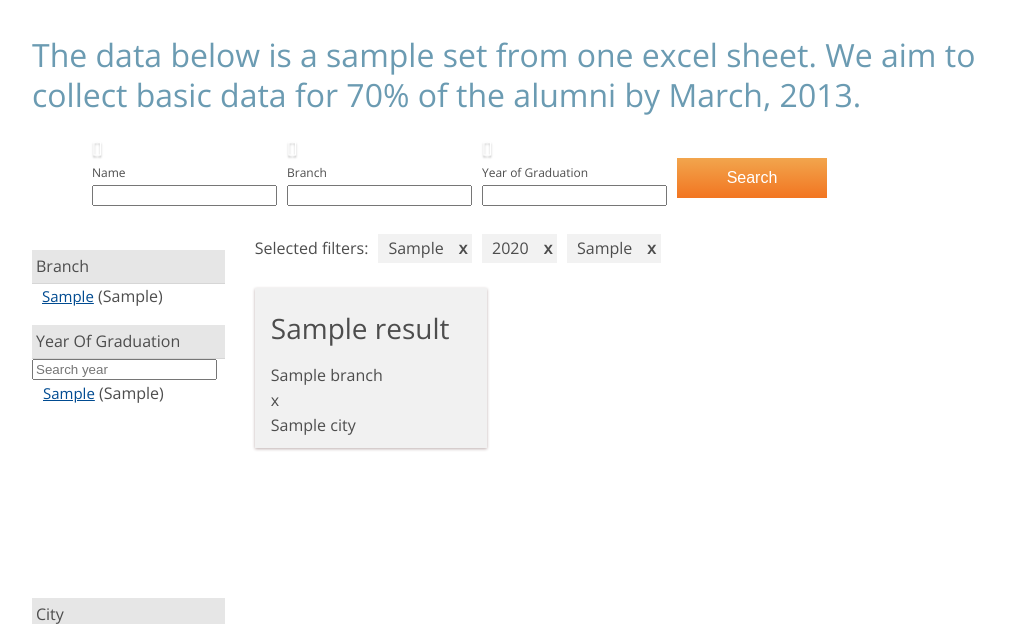
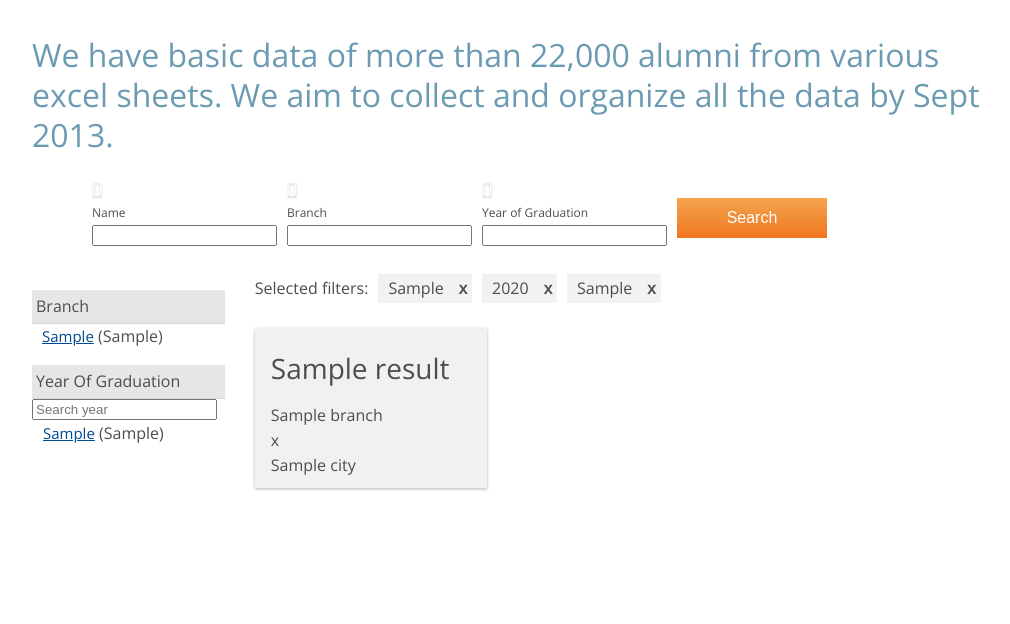
Before and after one commit to sriharimaneru/askra-repo, a Django app: template src/askra/templates/search/search.html in a window 1280 px wide. Shown: the part 100-724 px from the top of the page, without its empty margins (126-1136 px from the left). Run offline with Django 3.2, Linux system fonts and the light colour scheme; the template is opened without the code that fills it: most values are stand-ins (such as "Sample title", 1, 10 or a date in 2020); form fields are guessed from the names that the template uses.

Commit message:
Changes to text on html files

```diff
--- a/src/askra/templates/reports.html
+++ b/src/askra/templates/reports.html
@@ -6,7 +6,7 @@
 	</div>
 	<div id="column_chart" class="left"></div>
 	<div id="data_message">
-		<h2 class="section-subtitle">This data is a sample set from one excel sheet. We aim to collect basic data for 70% of the alumni by March, 2013.</h2>
+		<h2 class="section-subtitle">We have basic data of more than 22,000 alumni from various excel sheets. We aim to collect and organize all the data by September 2013</h2>
 		<a href="/search">
 			<div>Browse profiles now!</div>
 		</a>
--- a/src/askra/templates/search/search.html
+++ b/src/askra/templates/search/search.html
@@ -96,7 +96,7 @@
 
 {% block content %}
 <div id="search-content" class="section-content">
-<h2 class="section-title">The data below is a sample set from one excel sheet. We aim to collect basic data for 70% of the alumni by March, 2013.</h2>
+<h2 class="section-title">We have basic data of more than 22,000 alumni from various excel sheets. We aim to collect and organize all the data by Sept 2013.</h2>
 <form id="search_form" action="/search" method="get">
     {{ form.non_field_errors }}
     <div id="name_div" class="fieldWrapper left">
```
